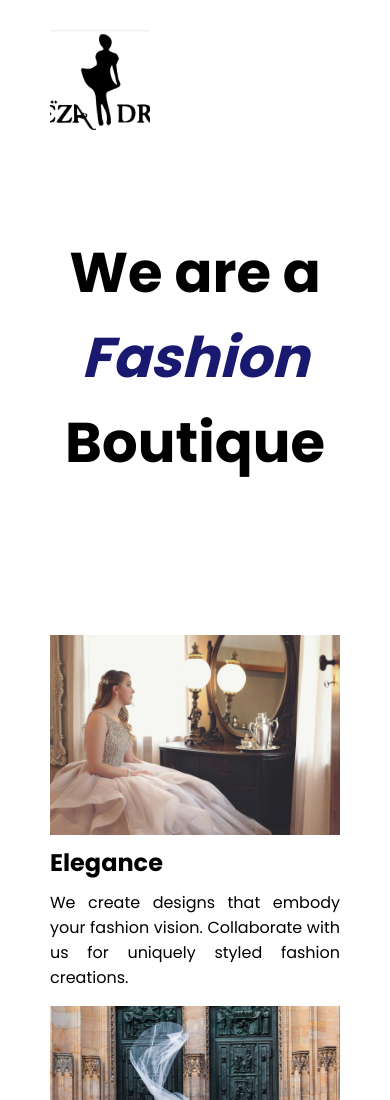
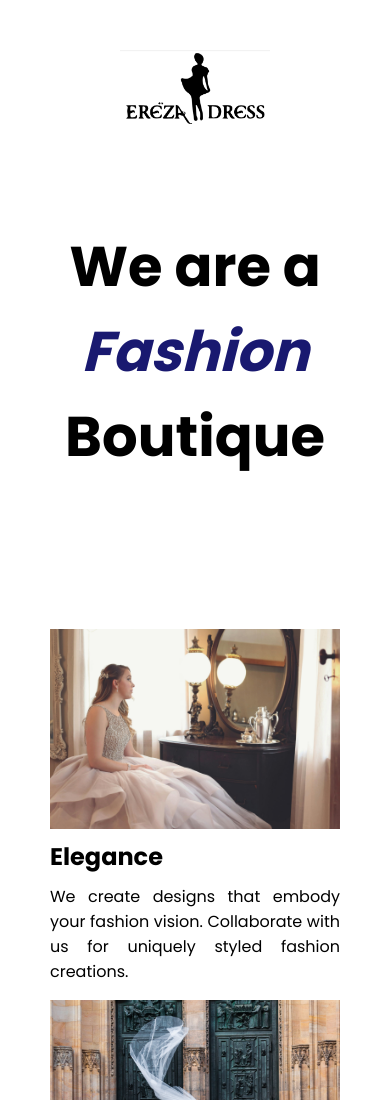
Before and after one commit to endritkolica/fashion-design, a plain HTML site: page index.html in a window 390 px wide. Shown: the top 1100 px of the page. Drawn offline with Linux system fonts and the light colour scheme.

Commit message:
Update style.css

```diff
--- a/style.css
+++ b/style.css
@@ -11,10 +11,10 @@ body {
 }
 
 .logo {
-  height: 100px;
+  height: auto;
+  width: 200px;
   display: block;
-  object-fit: cover;
-  margin-top: -20px;
+  margin: 0 auto;
 }
 
 h1 {
@@ -63,7 +63,7 @@ footer {
 
 @media (max-width: 600px) {
   .logo {
-    width: 100px;
+    width: 150px;
   }
 
   h1 {
```
